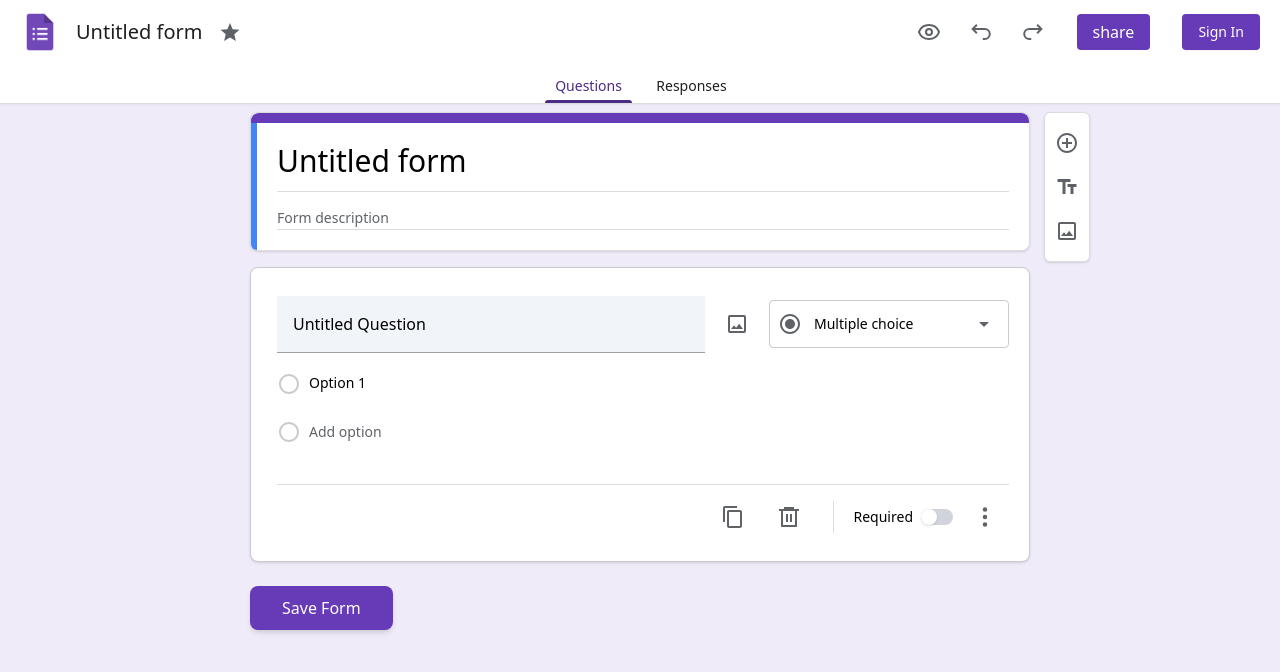
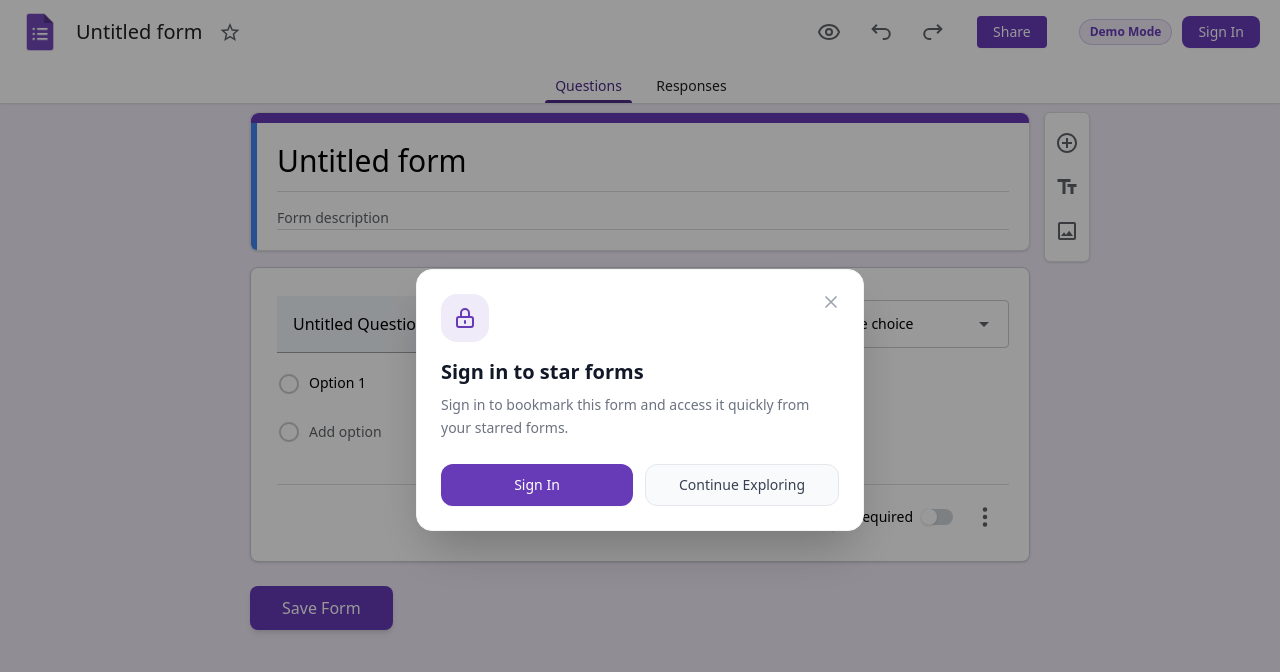
Before and after one commit to mazharul-islam321/google-form, a React (Vite) app: page /create_or_edit in a window 1280 px wide. Both pictures are taken after a click on the element 230 px from the left and 32 px from the top of the page. Shown: the top 672 px of the page. Built offline with nearby package versions, Linux system fonts and the light colour scheme; no server answers.

Commit message:
feat: add Demo Mode support with AuthPromptModal and guest action handling

```diff
--- a/src/components/createoreditform/CreateOrEditForm.jsx
+++ b/src/components/createoreditform/CreateOrEditForm.jsx
@@ -1,10 +1,11 @@
 import { useState, useRef, useEffect } from "react";
 import { useForm, useFieldArray } from "react-hook-form";
-import { useSearchParams, useNavigate } from "react-router-dom";
+import { useSearchParams } from "react-router-dom";
 import MainTitleAndDesForm from "./mainTitleAndDescriptionForm/MainTitleAndDesForm";
 import UserEditForm from "./userEditForm/UserEditForm";
 import TitleAndDesForm from "./generalTitleAndDescriptionForm/TitleAndDesForm";
 import RightSideIconBar from "./RightSideIconBar";
+import AuthPromptModal from "../modals/AuthPromptModal";
 import {
 	useGetFormByIdQuery,
 	useCreateFormMutation,
@@ -14,7 +15,6 @@ import useAuth from "../../hooks/useAuth";
 
 const CreateOrEditForm = () => {
 	const [searchParams, setSearchParams] = useSearchParams();
-	const navigate = useNavigate();
 	const formId = searchParams.get("id");
 	const { isAuthenticated } = useAuth();
 
@@ -22,6 +22,7 @@ const CreateOrEditForm = () => {
 	const sectionRefs = useRef({});
 	const [sidebarTop, setSidebarTop] = useState(0);
 	const [saveMessage, setSaveMessage] = useState("");
+	const [showAuthModal, setShowAuthModal] = useState(false);
 
 	const { data: existingForm, isLoading: isFetching } = useGetFormByIdQuery(
 		formId,
@@ -106,8 +107,7 @@ const CreateOrEditForm = () => {
 
 	const onSubmit = async (data) => {
 		if (!isAuthenticated) {
-			alert("Please sign in to save your form.");
-			navigate("/login");
+			setShowAuthModal(true);
 			return;
 		}
 
@@ -237,6 +237,13 @@ const CreateOrEditForm = () => {
 					)}
 				</div>
 			</div>
+
+			<AuthPromptModal
+				isOpen={showAuthModal}
+				onClose={() => setShowAuthModal(false)}
+				title="Sign in to save"
+				message="Sign in or create an account to save this form and start collecting responses."
+			/>
 		</main>
 	);
 };
--- a/src/components/header/Profile.jsx
+++ b/src/components/header/Profile.jsx
@@ -31,12 +31,17 @@ const Profile = () => {
 
 	if (!isAuthenticated) {
 		return (
+			<div className="flex items-center gap-2.5">
+				<span className="hidden sm:inline-flex items-center px-2.5 py-1 rounded-full text-xs font-semibold bg-[#673ab7]/10 text-[#673ab7] border border-[#673ab7]/20">
+					Demo Mode
+				</span>
 				<Link
 					to="/login"
-				className="px-4 py-2 bg-[#673ab7] text-white rounded text-sm font-medium hover:bg-[#5a2ea6] transition duration-150 shadow-sm"
+					className="px-4 py-1.5 bg-[#673ab7] text-white rounded-lg text-sm font-medium hover:bg-[#5a2ea6] transition duration-150 shadow-sm"
 				>
 					Sign In
 				</Link>
+			</div>
 		);
 	}
 
--- a/src/components/header/create-or-edit-form-header/HeaderIcons.jsx
+++ b/src/components/header/create-or-edit-form-header/HeaderIcons.jsx
@@ -1,22 +1,87 @@
+import { useState } from "react";
 import { LuEye } from "react-icons/lu";
 import { GrRedo, GrUndo } from "react-icons/gr";
+import useAuth from "../../../hooks/useAuth";
+import AuthPromptModal from "../../modals/AuthPromptModal";
 
 const HeaderIcons = () => {
+	const { isAuthenticated } = useAuth();
+	const [modalConfig, setModalConfig] = useState({
+		isOpen: false,
+		title: "",
+		message: "",
+	});
+
+	const handleAction = (actionType) => {
+		if (!isAuthenticated) {
+			if (actionType === "share") {
+				setModalConfig({
+					isOpen: true,
+					title: "Sign in to share",
+					message:
+						"You need to be signed in to generate a shareable link and collect responses.",
+				});
+			} else if (actionType === "preview") {
+				setModalConfig({
+					isOpen: true,
+					title: "Sign in to preview",
+					message:
+						"Sign in to preview the live form and test submission responses.",
+				});
+			}
+			return;
+		}
+
+		if (actionType === "share") {
+			navigator.clipboard?.writeText(window.location.href);
+			alert("Form link copied to clipboard!");
+		}
+	};
+
 	return (
+		<>
 			<div className="flex items-center">
-			<div className="p-3 rounded-full hover:bg-slate-100 cursor-pointer">
+				<div
+					onClick={() => handleAction("preview")}
+					className="p-3 rounded-full hover:bg-slate-100 cursor-pointer"
+					title={
+						isAuthenticated
+							? "Preview form"
+							: "Sign in to preview form"
+					}
+				>
 					<LuEye fontSize="1.5em" color="#5f6368" />
 				</div>
-			<div className="p-3 rounded-full hover:bg-slate-100 cursor-pointer mx-1">
+				<div
+					className="p-3 rounded-full hover:bg-slate-100 cursor-pointer mx-1"
+					title="Undo"
+				>
 					<GrUndo color="#5f6368" fontSize="1.5em" />
 				</div>
-			<div className="p-3 rounded-full hover:bg-slate-100 cursor-pointer">
+				<div
+					className="p-3 rounded-full hover:bg-slate-100 cursor-pointer"
+					title="Redo"
+				>
 					<GrRedo color="#5f6368" fontSize="1.5em" />
 				</div>
-			<button className="py-1.5 px-4 rounded bg-[#673ab7] mx-5 cursor-pointer">
-				<span className="text-white">share</span>
+				<button
+					type="button"
+					onClick={() => handleAction("share")}
+					className="py-1.5 px-4 rounded bg-[#673ab7] hover:bg-[#5a2ea6] mx-5 cursor-pointer text-white font-medium text-sm shadow-sm transition duration-150"
+				>
+					Share
 				</button>
 			</div>
+
+			<AuthPromptModal
+				isOpen={modalConfig.isOpen}
+				onClose={() =>
+					setModalConfig((prev) => ({ ...prev, isOpen: false }))
+				}
+				title={modalConfig.title}
+				message={modalConfig.message}
+			/>
+		</>
 	);
 };
 
--- a/src/components/header/create-or-edit-form-header/StarButton.jsx
+++ b/src/components/header/create-or-edit-form-header/StarButton.jsx
@@ -1,27 +1,47 @@
 /* eslint-disable react/prop-types */
+import { useState } from "react";
 import { IoMdStar, IoMdStarOutline } from "react-icons/io";
+import useAuth from "../../../hooks/useAuth";
+import AuthPromptModal from "../../modals/AuthPromptModal";
 
 const StarButton = ({ star, setStar }) => {
+	const { isAuthenticated } = useAuth();
+	const [showAuthModal, setShowAuthModal] = useState(false);
+
+	const handleClick = (newStarState) => {
+		if (!isAuthenticated) {
+			setShowAuthModal(true);
+			return;
+		}
+		setStar(newStarState);
+	};
+
 	return (
 		<>
 			{star ? (
-				<div className="p-1 rounded-full hover:bg-slate-100 cursor-pointer">
-					<IoMdStar
-						onClick={() => setStar(false)}
-						color="#5f6368"
-						fontSize="1.5em"
-					/>
+				<div
+					onClick={() => handleClick(false)}
+					className="p-1 rounded-full hover:bg-slate-100 cursor-pointer"
+					title="Unstar form"
+				>
+					<IoMdStar color="#f4b400" fontSize="1.5em" />
 				</div>
 			) : (
-				<div className="p-1 rounded-full hover:bg-slate-100 cursor-pointer">
-					<IoMdStarOutline
-						onClick={() => setStar(true)}
-						className="cursor-pointer"
-						color="#5f6368"
-						fontSize="1.5em"
-					/>
+				<div
+					onClick={() => handleClick(true)}
+					className="p-1 rounded-full hover:bg-slate-100 cursor-pointer"
+					title="Star form"
+				>
+					<IoMdStarOutline color="#5f6368" fontSize="1.5em" />
 				</div>
 			)}
+
+			<AuthPromptModal
+				isOpen={showAuthModal}
+				onClose={() => setShowAuthModal(false)}
+				title="Sign in to star forms"
+				message="Sign in to bookmark this form and access it quickly from your starred forms."
+			/>
 		</>
 	);
 };
--- /dev/null
+++ b/src/components/modals/AuthPromptModal.jsx
@@ -0,0 +1,60 @@
+/* eslint-disable react/prop-types */
+import { Link } from "react-router-dom";
+import { HiOutlineLockClosed, HiOutlineX } from "react-icons/hi";
+
+const AuthPromptModal = ({
+	isOpen,
+	onClose,
+	title = "Sign in Required",
+	message = "Sign in or create an account to save, star, preview, and share your forms.",
+}) => {
+	if (!isOpen) return null;
+
+	return (
+		<div className="fixed inset-0 z-50 flex items-center justify-center p-4 bg-black/40 backdrop-blur-xs animate-fadeIn">
+			<div
+				className="bg-white rounded-2xl shadow-2xl border border-gray-100 max-w-md w-full p-6 relative animate-scaleUp"
+				onClick={(e) => e.stopPropagation()}
+			>
+				{/* Close Button */}
+				<button
+					type="button"
+					onClick={onClose}
+					className="absolute top-4 right-4 p-1.5 text-gray-400 hover:text-gray-600 hover:bg-gray-100 rounded-full transition duration-150 focus:outline-none"
+				>
+					<HiOutlineX className="text-xl" />
+				</button>
+
+				{/* Lock Icon Badge */}
+				<div className="w-12 h-12 rounded-2xl bg-[#673ab7]/10 text-[#673ab7] flex items-center justify-center mb-4">
+					<HiOutlineLockClosed className="text-2xl" />
+				</div>
+
+				{/* Title & Message */}
+				<h3 className="text-xl font-bold text-gray-900 mb-2">{title}</h3>
+				<p className="text-sm text-gray-500 mb-6 leading-relaxed">
+					{message}
+				</p>
+
+				{/* Actions */}
+				<div className="flex flex-col sm:flex-row gap-3">
+					<Link
+						to="/login"
+						className="flex-1 inline-flex items-center justify-center px-5 py-2.5 bg-[#673ab7] hover:bg-[#5a2ea6] text-white text-sm font-medium rounded-xl shadow-sm transition duration-150"
+					>
+						Sign In
+					</Link>
+					<button
+						type="button"
+						onClick={onClose}
+						className="flex-1 inline-flex items-center justify-center px-5 py-2.5 bg-gray-50 hover:bg-gray-100 text-gray-700 border border-gray-200 text-sm font-medium rounded-xl transition duration-150"
+					>
+						Continue Exploring
+					</button>
+				</div>
+			</div>
+		</div>
+	);
+};
+
+export default AuthPromptModal;
--- a/src/components/responses/FormResponses.jsx
+++ b/src/components/responses/FormResponses.jsx
@@ -1,14 +1,47 @@
 /* eslint-disable react/prop-types */
+import { Link } from "react-router-dom";
 import {
 	useGetFormByIdQuery,
 	useGetFormResponsesQuery,
 } from "../../redux/api/formApi";
+import useAuth from "../../hooks/useAuth";
 
 const FormResponses = ({ formId }) => {
-	const { data: form } = useGetFormByIdQuery(formId, { skip: !formId });
+	const { isAuthenticated } = useAuth();
+	const { data: form } = useGetFormByIdQuery(formId, {
+		skip: !formId || !isAuthenticated,
+	});
 	const { data: responses, isLoading } = useGetFormResponsesQuery(formId, {
-		skip: !formId,
+		skip: !formId || !isAuthenticated,
 	});
+
+	if (!isAuthenticated) {
+		return (
+			<main className="w-full h-full flex flex-col items-center pt-28 pb-20 overflow-y-scroll scroll-smooth">
+				<div className="w-full max-w-[780px] px-4">
+					<div className="bg-white p-8 md:p-12 rounded-2xl shadow-sm border border-gray-200 text-center">
+						<div className="w-16 h-16 bg-[#673ab7]/10 text-[#673ab7] rounded-2xl flex items-center justify-center mx-auto mb-4 text-2xl font-bold">
+							0
+						</div>
+						<h3 className="text-xl font-bold text-gray-900 mb-2">
+							Sign in to view responses
+						</h3>
+						<p className="text-sm text-gray-500 max-w-[420px] mx-auto mb-6">
+							Responses are collected and stored securely for
+							registered users. Sign in or create an account to save
+							your form and track submissions.
+						</p>
+						<Link
+							to="/login"
+							className="inline-flex items-center justify-center px-6 py-2.5 bg-[#673ab7] hover:bg-[#5a2ea6] text-white text-sm font-medium rounded-xl shadow-sm transition duration-150"
+						>
+							Sign In
+						</Link>
+					</div>
+				</div>
+			</main>
+		);
+	}
 
 	return (
 		<main className="w-full h-full flex flex-col items-center pt-28 pb-20 overflow-y-scroll scroll-smooth">
@@ -48,7 +81,7 @@ const FormResponses = ({ formId }) => {
 										</span>
 										<span className="text-xs text-gray-400 font-normal">
 											{new Date(
-												resp.createdAt,
+												resp.createdAt
 											).toLocaleString(undefined, {
 												month: "short",
 												day: "numeric",
```
Lines whose indentation alone changed are shown as unchanged.
